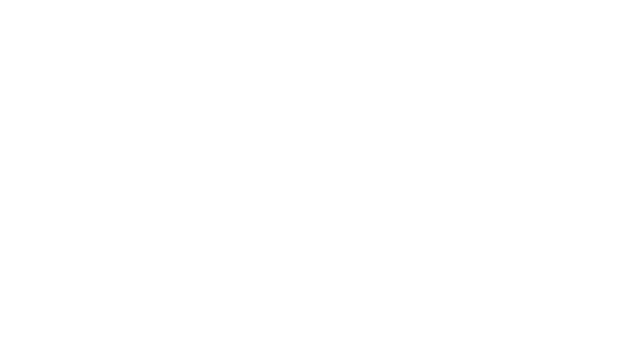
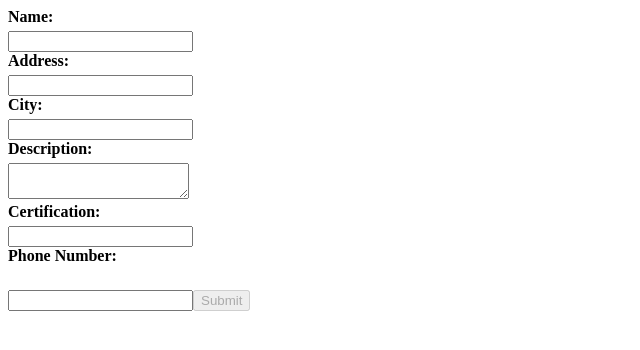
Before and after one commit to DeyoP/ISA-team58-frontend, an Angular app in the folder isa-front/: page /company-registration in a window 1280 px wide. Before the commit this address led to /. Shown: the top 350 px of the page, without its empty margins (0-640 px from the left). Built offline with nearby package versions, Linux system fonts and the light colour scheme.

Commit message:
feat: company registration added

```diff
--- a/isa-front/src/app/app-routing.module.ts
+++ b/isa-front/src/app/app-routing.module.ts
@@ -3,11 +3,13 @@
 import { ActivationComponent } from './feature-modules/account/activation/activation.component';
 import { LoginComponent } from './feature-modules/account/login/login.component';
 import { RegisterComponent } from './feature-modules/account/register/register.component';
+import { CompanyRegistrationComponent } from './feature-modules/system-administrator/company-registration/company-registration.component';
 
 const routes: Routes = [
   { path: 'register', component: RegisterComponent },
   { path: 'login', component: LoginComponent },
   { path: 'activate/:token', component: ActivationComponent },
+  { path: 'company-registration', component: CompanyRegistrationComponent },
 ];
 
 @NgModule({
--- a/isa-front/src/app/app.module.ts
+++ b/isa-front/src/app/app.module.ts
@@ -7,10 +7,12 @@
 import { ReactiveFormsModule } from '@angular/forms';
 import { HttpClientModule } from '@angular/common/http'; // Updated import statement
 import { AccountModule } from './feature-modules/account/account.module';
+import { CompanyRegistrationComponent } from './feature-modules/system-administrator/company-registration/company-registration.component';
 
 @NgModule({
   declarations: [
-    AppComponent
+    AppComponent,
+    CompanyRegistrationComponent
   ],
   imports: [
     BrowserModule,
--- a/isa-front/src/app/feature-modules/account/account.service.ts
+++ b/isa-front/src/app/feature-modules/account/account.service.ts
@@ -48,4 +48,5 @@
     return this.http.post(loginUrl, loginRequest, { responseType: 'text' });
   }
 
+
 }
--- a/isa-front/src/app/feature-modules/account/login/login.component.ts
+++ b/isa-front/src/app/feature-modules/account/login/login.component.ts
@@ -2,6 +2,7 @@
 import { Component, OnInit } from '@angular/core';
 import { FormBuilder, FormGroup, Validators } from '@angular/forms';
 import { AccountService } from '../account.service';
+import { Router } from '@angular/router';
 
 @Component({
   selector: 'app-login',
@@ -13,7 +14,7 @@
   submitted = false;
   hidePassword = true;
   loginError: string | null = null;
-  constructor(private fb: FormBuilder, private service: AccountService) {}
+  constructor(private fb: FormBuilder, private service: AccountService, private router: Router) {}
 
   ngOnInit() {
 
@@ -44,6 +45,7 @@
         response => {
           console.log('Login successful:', response);
           // Handle successful login, e.g., redirect to a new page
+          this.router.navigate(['/']);
         },
         error => {
           console.error('Login failed:', error);
--- /dev/null
+++ b/isa-front/src/app/feature-modules/system-administrator/company-registration/company-registration.component.css
@@ -0,0 +1,26 @@
+.container {
+    width: 50%;
+    margin: auto;
+  }
+
+  .form-group {
+    margin-bottom: 20px;
+  }
+
+  label {
+    font-weight: bold;
+    display: block;
+    margin-bottom: 5px;
+  }
+
+  .row {
+    margin: 0 -5px;
+  }
+
+  .col {
+    padding: 0 5px;
+  }
+
+  button {
+    margin-top: 20px;
+  }
--- /dev/null
+++ b/isa-front/src/app/feature-modules/system-administrator/company-registration/company-registration.component.html
@@ -0,0 +1,21 @@
+<form [formGroup]="companyForm" (ngSubmit)="onSubmit()">
+    <label for="name">Name:</label>
+    <input type="text" id="name" formControlName="name">
+
+    <label for="address">Address:</label>
+    <input type="text" id="address" formControlName="address">
+
+    <label for="city">City:</label>
+    <input type="text" id="city" formControlName="city">
+
+    <label for="description">Description:</label>
+    <textarea id="description" formControlName="description"></textarea>
+
+    <label for="certification">Certification:</label>
+    <input type="text" id="certification" formControlName="certification">
+
+    <label for="phoneNumber">Phone Number:</label>
+    <input type="text" id="phoneNumber" formControlName="phoneNumber">
+
+    <button type="submit" [disabled]="companyForm.invalid">Submit</button>
+  </form>
--- /dev/null
+++ b/isa-front/src/app/feature-modules/system-administrator/company-registration/company-registration.component.ts
@@ -0,0 +1,42 @@
+import { Component, OnInit } from '@angular/core';
+import { FormBuilder, FormGroup, Validators } from '@angular/forms';
+import { Company } from 'src/app/shared/model/company.model';
+import { SystemAdministratorService } from '../system-administrator.service';
+import { Account } from 'src/app/shared/model/account.model';
+import { AccountService } from '../../account/account.service';
+
+@Component({
+  selector: 'app-company-registration',
+  templateUrl: './company-registration.component.html',
+  styleUrls: ['./company-registration.component.css']
+})
+export class CompanyRegistrationComponent implements OnInit {
+
+  companyForm: FormGroup = this.fb.group({
+    name: ['', Validators.required],
+    address: ['', Validators.required],
+    city: ['', Validators.required],
+    description: [''],
+    certification: [''],
+    phoneNumber: ['', Validators.required]
+  });
+
+  user: Account | null = null;
+
+  constructor(private fb: FormBuilder, private service: SystemAdministratorService, private accountService: AccountService) { }
+
+  ngOnInit() {
+  }
+
+  onSubmit() {
+    if (this.companyForm.valid) {
+      const newCompany: Company = this.companyForm.value;
+      newCompany.id = 0;
+      newCompany.administratorId = 0;
+      this.service.saveCompany(newCompany).subscribe({
+        next: () => {}
+      });
+      console.log('Company registered:', newCompany);
+    }
+  }
+}
--- /dev/null
+++ b/isa-front/src/app/feature-modules/system-administrator/system-administrator.service.ts
@@ -0,0 +1,18 @@
+import { HttpClient } from '@angular/common/http';
+import { Injectable } from '@angular/core';
+import { Observable } from 'rxjs';
+import { Company } from 'src/app/shared/model/company.model';
+
+@Injectable({
+  providedIn: 'root'
+})
+export class SystemAdministratorService {
+
+  private apiUrl = 'http://localhost:5555/';
+
+  constructor(private http: HttpClient) { }
+
+  saveCompany(company: Company): Observable<void> {
+    return this.http.post<void>('http://localhost:5555/companies', company);
+  }
+}
--- a/isa-front/src/app/shared/model/account.model.ts
+++ b/isa-front/src/app/shared/model/account.model.ts
@@ -2,6 +2,6 @@
     id: number;
     email: string;
     password: string;
-    isActive:boolean;
+    isActive: boolean;
     isDeleted: boolean;
 }
```
Also changed, not shown: isa-front/src/app/feature-modules/system-administrator/system-administrator.module.ts (added, +15 -0 lines), isa-front/src/app/shared/model/company.model.ts (added, +10 -0 lines), 2 other files (tests, documents, lock files or other folders).
